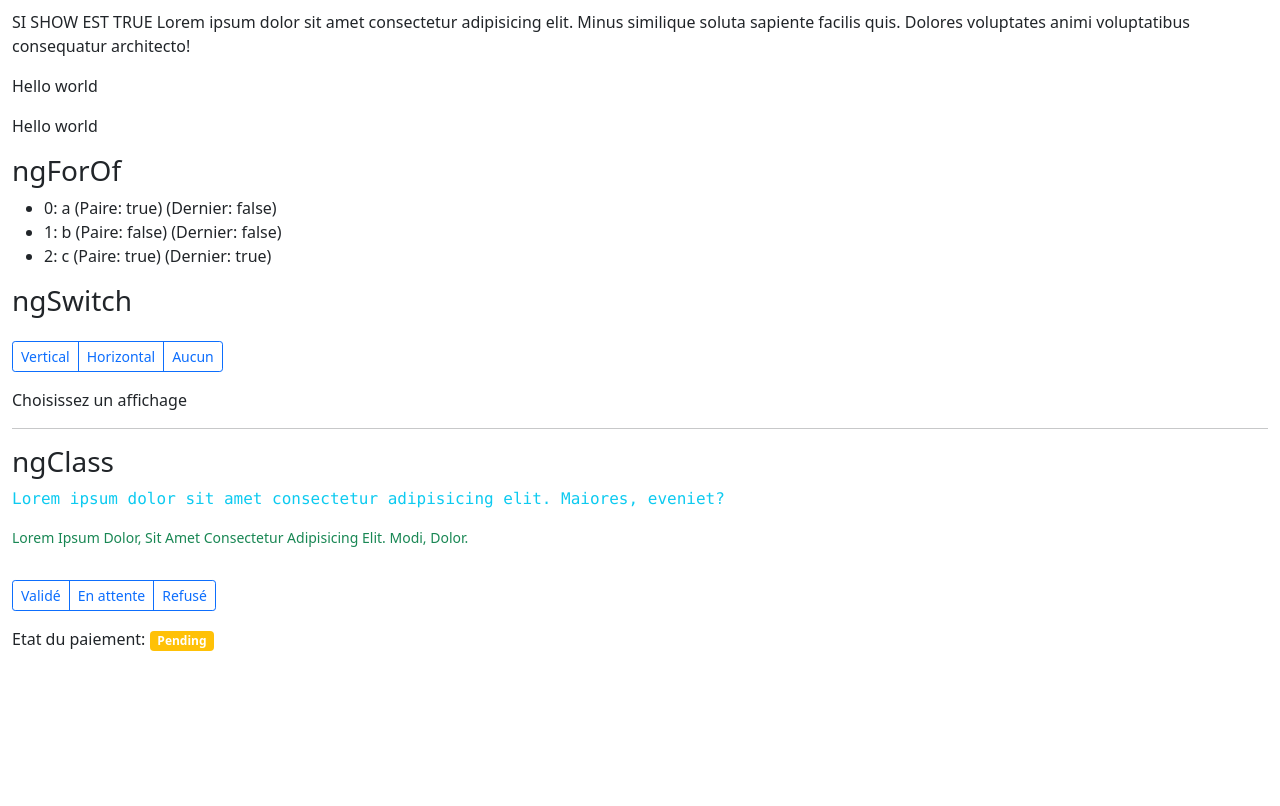
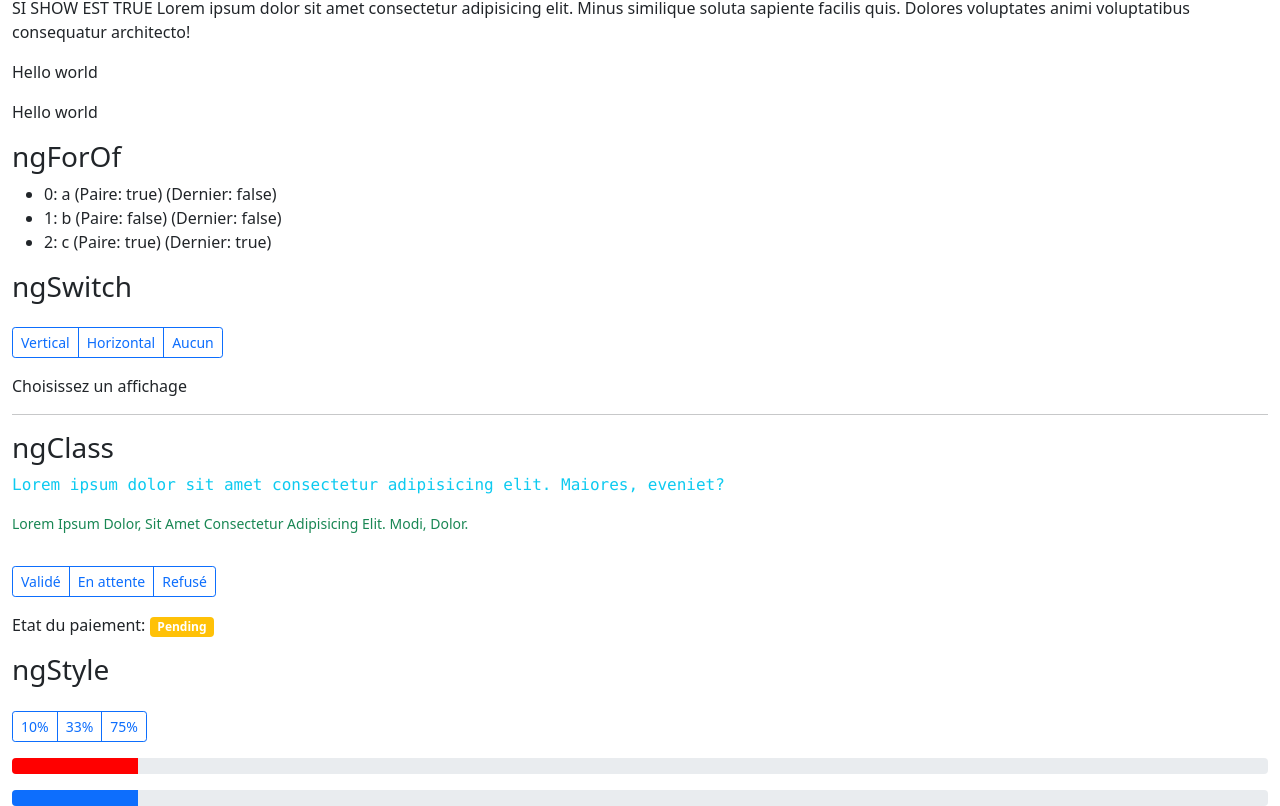
Before and after one commit to TiemaCoulibaly/dawan, an Angular app in the folder angular/formation/: page /directive in a window 1280 px wide. Shown: the part 340-1146 px from the top of the page. Before the commit the page ends 1007 px from the top, so only its background shows below. Built offline with nearby package versions, Linux system fonts and the light colour scheme.

Commit message:
directives

```diff
--- a/angular/formation/src/app/app.component.html
+++ b/angular/formation/src/app/app.component.html
@@ -1,5 +1,5 @@
 <div class="container-fluid">
-  <nav class="navbar navbar-dark bg-dark">
+  <nav class="nav nav-tabs navbar-dark" style="background-color: #ff8a5b">
     <ul class="nav">
       <li class="nav-item">
         <a class="nav-link" routerLink="/">Accueil</a>
--- a/angular/formation/src/app/components/directive/directive.component.html
+++ b/angular/formation/src/app/components/directive/directive.component.html
@@ -117,3 +117,44 @@
     >
   </p>
 </article>
+<article>
+  <h3>ngStyle</h3>
+  <div class="btn-group btn-group-sm my-3">
+    <button
+      class="btn btn-outline-primary"
+      (click)="progress = 10; bgcolor = 'red'"
+    >
+      10%
+    </button>
+    <button
+      class="btn btn-outline-primary"
+      (click)="progress = 33.33; bgcolor = 'orange'"
+    >
+      33%
+    </button>
+    <button
+      class="btn btn-outline-primary"
+      (click)="progress = 75; bgcolor = 'limegreen'"
+    >
+      75%
+    </button>
+  </div>
+
+  <div class="progress">
+    <div
+      class="progress-bar"
+      [ngStyle]="{ width: progress + '%', backgroundColor: bgcolor }"
+    ></div>
+  </div>
+  <div class="progress mt-3">
+    <!-- [attr] => setAttribute(key. value) -->
+    <div
+      class="progress-bar"
+      [style.width]="progress + '%'"
+      role="progressbar"
+      [attr.aria-valuenow]="progress"
+      aria-valuemin="0"
+      aria-valuemax="100"
+    ></div>
+  </div>
+</article>
--- a/angular/formation/src/app/components/directive/directive.component.ts
+++ b/angular/formation/src/app/components/directive/directive.component.ts
@@ -10,6 +10,8 @@ export class DirectiveComponent implements OnInit {
   mode = '';
 
   payment = 'pending';
+  progress = 10;
+  bgcolor = 'red';
   constructor() {}
 
   ngOnInit(): void {}
--- a/angular/formation/src/app/components/filtre/filtre.component.html
+++ b/angular/formation/src/app/components/filtre/filtre.component.html
@@ -18,6 +18,7 @@
 </article>
 <article>
   <h2>Monétaire</h2>
+
   <p>code: {{ 12345678.99 | currency: "CAD":"code" }}</p>
   <p>symbol: {{ 12345678.99 | currency: "CAD":"symbol" }}</p>
   <p>symbol-narrow: {{ 12345678.99 | currency: "CAD":"symbol-narrow" }}</p>
```
